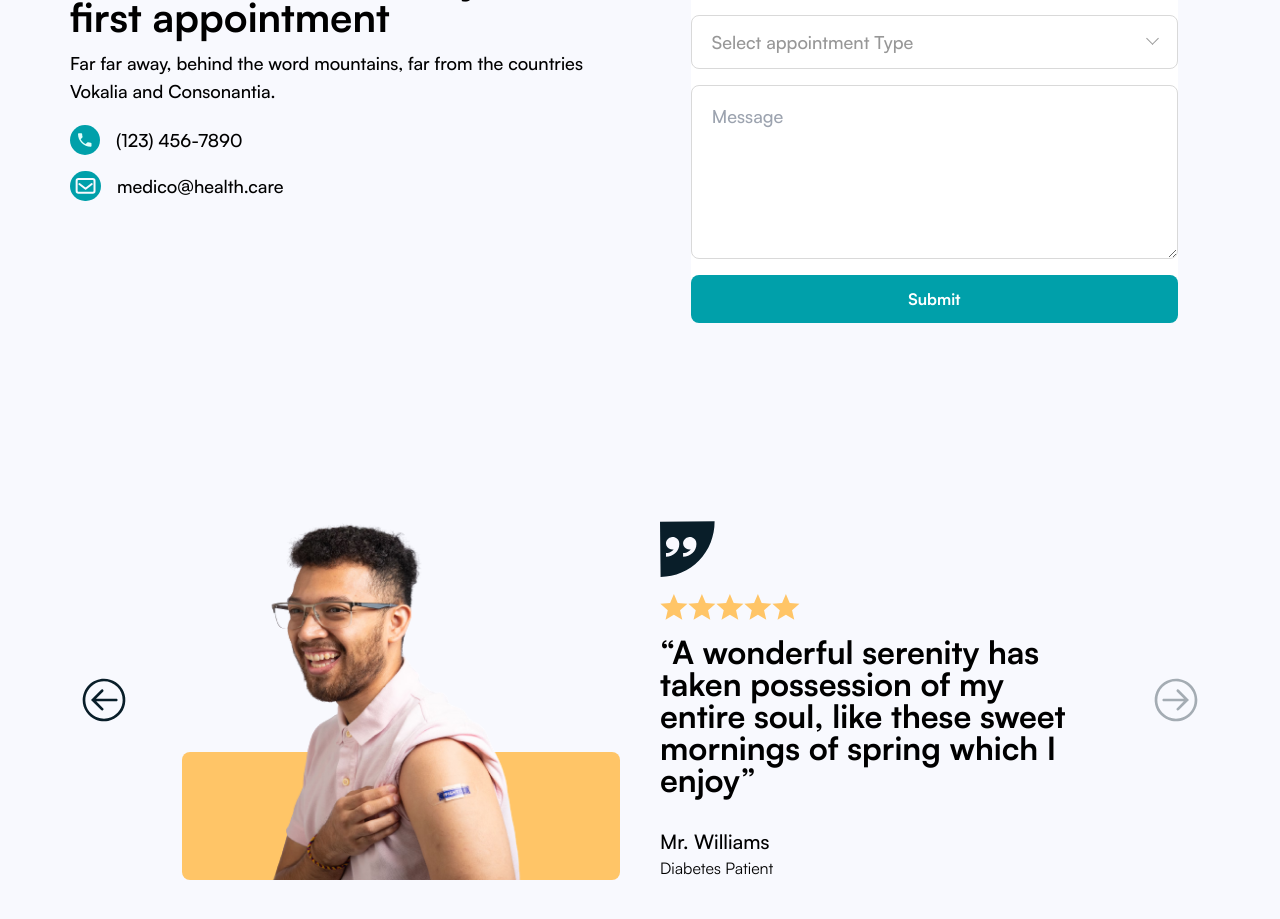
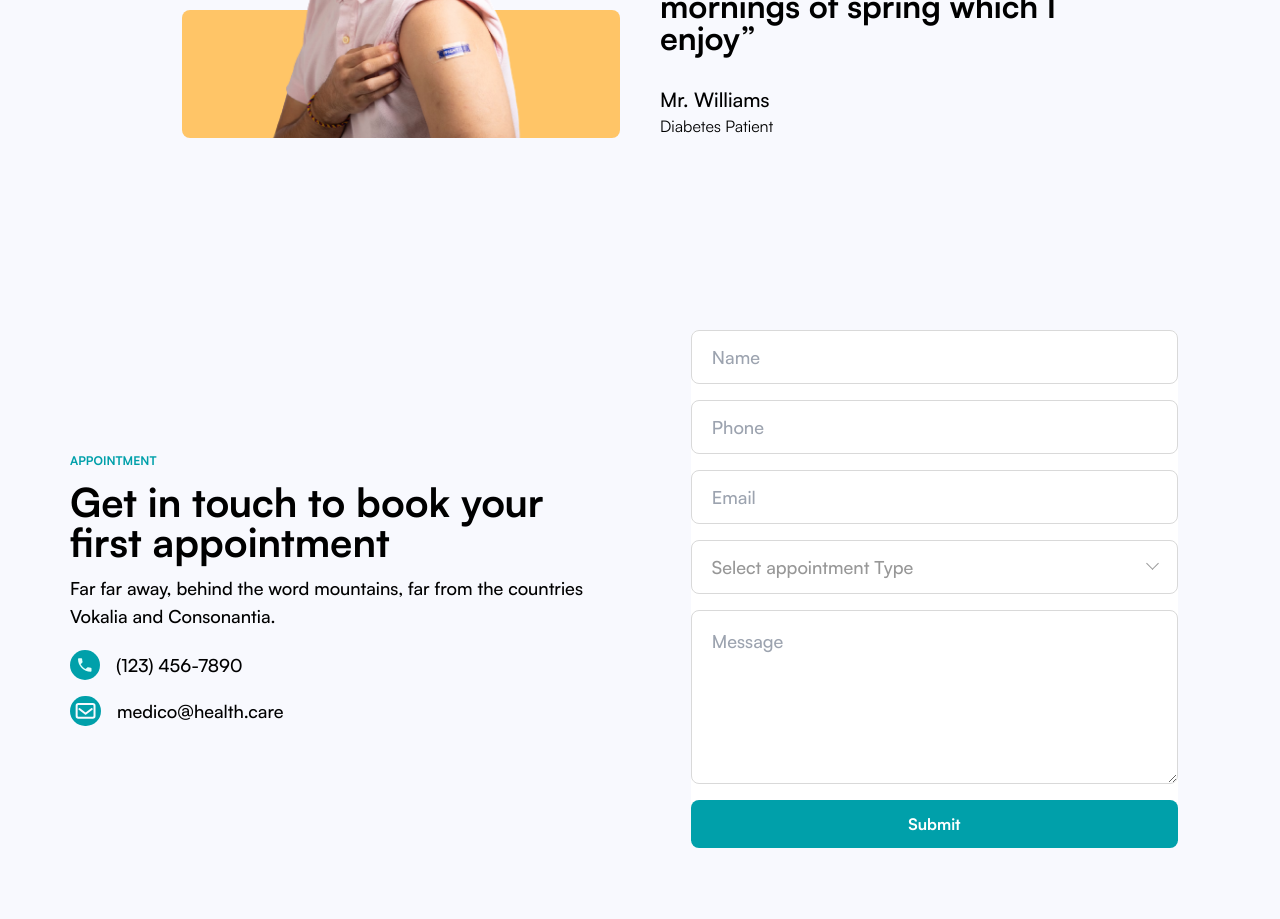
Before and after one commit to ibrar11/Medico_Healthcare, a React (Create React App) app: page / in a window 1280 px wide. Shown: the part 4240-5159 px from the top of the page. Built offline with nearby package versions, Linux system fonts and the light colour scheme.

Commit message:
change the positions of feedback and appointment sections.

```diff
--- a/src/components/pages/Home.jsx
+++ b/src/components/pages/Home.jsx
@@ -16,8 +16,8 @@ const Home = () => {
       <Services />
       <AboutUs />
       <CheckUps />
+      <FeedBack/>
       <Appointment />
-      <FeedBack/>
     </>
   );
 };
```
